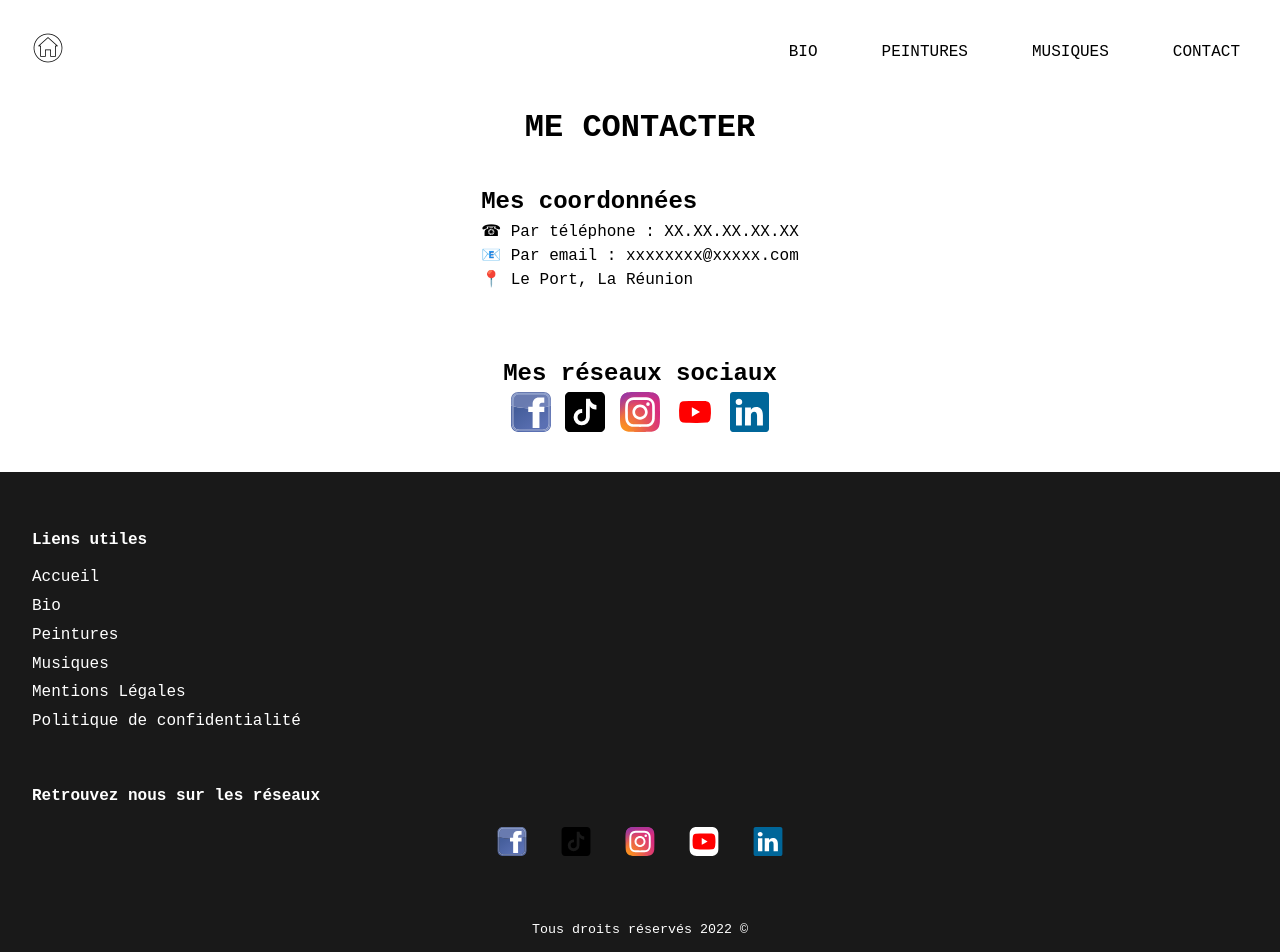
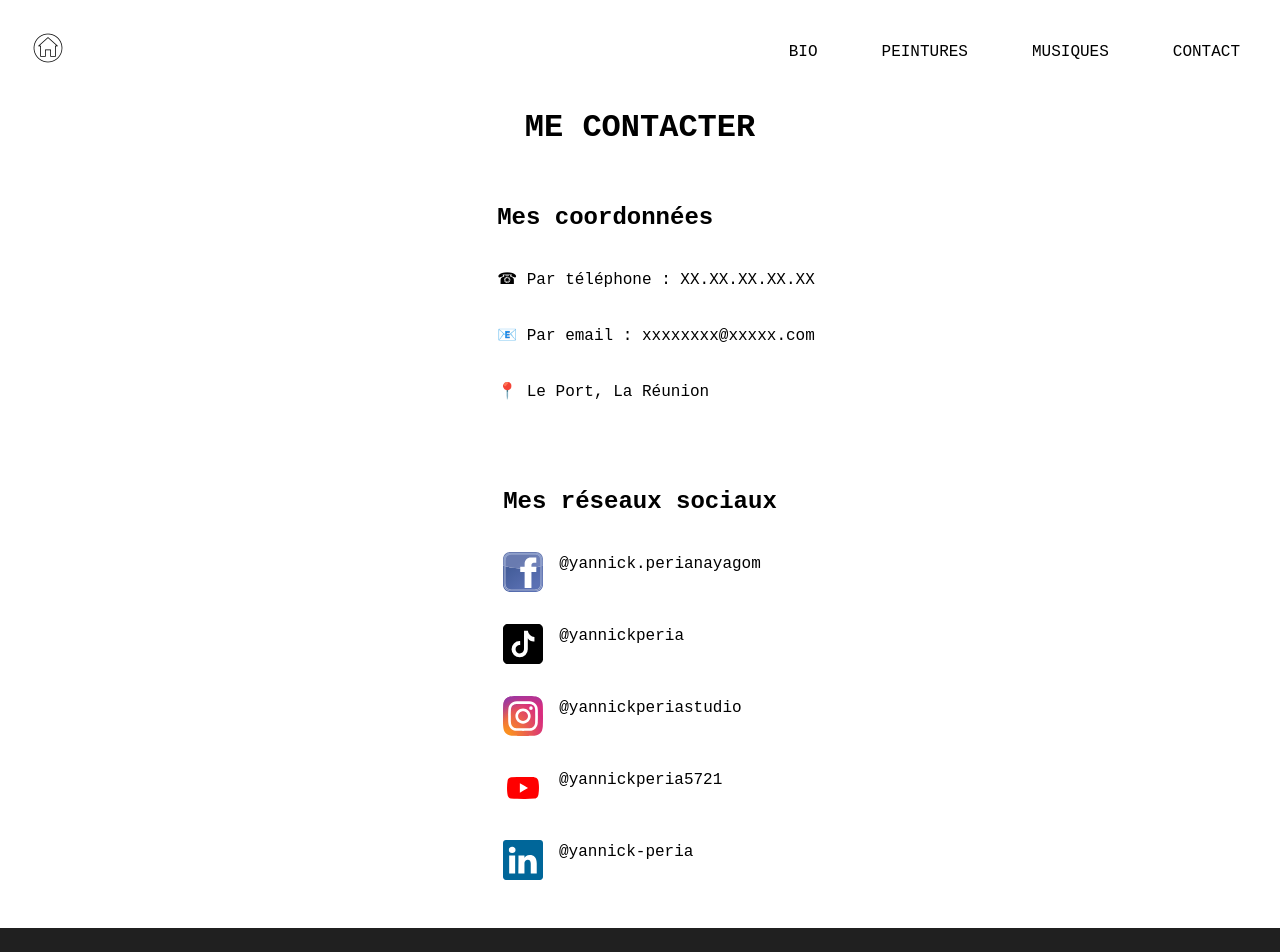
Before and after one commit to TerryGrimoire/Yannick-Peria, a React (Vite) app: page /Contact in a window 1280 px wide. Shown: the top 952 px of the page. Built offline with nearby package versions, Linux system fonts and the light colour scheme; a web font is replaced by a local one.

Commit message:
adding some effect css

```diff
--- a/src/App.css
+++ b/src/App.css
@@ -3,7 +3,7 @@
 :root {
 
   --main-bg-color : #FFFFFF;
-  --secondary-bg-color : #191919;
+  --secondary-bg-color : #202020;
   --third-color : #FEEC04;
   --button-color: #0055FF;
   --grey: rgb(59, 56, 56);
@@ -136,7 +136,9 @@ section {
   left: 0;
   animation: open 0.25s cubic-bezier(0.250, 0.460, 0.450, 0.940) both;
 }
-
+.openBurger * {
+  overflow: hidden;
+}
 @keyframes open {
   0% {
     transform: scale(0);
@@ -185,7 +187,9 @@ height: 2rem;
 }
 
 /********************************************************************* HOME *********************************************************************/
-
+.landing {
+  min-height: 100vh;
+}
 .landing * {
   background-color: transparent;
   overflow: hidden;
@@ -214,15 +218,58 @@ height: 20rem;
 margin-right: -2rem;
 }
 
+.desktop_div {
+  display: flex;
+  flex-direction: column;
+  justify-content: center;
+  align-items: center;
+}
+
 .yannick {
   height: 35vh;
   border-radius: 30% 70% 32% 68% / 69% 30% 70% 31% ;
 }
 
 .about {
-  height: fit-content;
+  position: relative;
+  height: min-content;
+  overflow: hidden;
 }
-.about p {
+
+.about * {
+  z-index: 1;
+  background-color: transparent;
+}
+.about .trace_top {
+  position: absolute;
+  top: -2rem;
+  right: -2rem;
+  height: 15vh;
+  width: 100%;
+  background-color: transparent;
+  background-repeat: no-repeat;
+  background-image: url(./assets/pinceau2.png);
+  background-size: 30vh;
+  background-position: right;
+  z-index: 0;
+}
+
+.about .trace_bottom {
+  position: absolute;
+  transform: rotate(180deg);
+  bottom: -3rem;
+  left: -5rem;
+  height: 15vh;
+  width: 100%;
+  background-color: transparent;
+  background-repeat: no-repeat;
+  background-image: url(./assets/pinceau2.png);
+  background-size: 30vh;
+  background-position: right;
+  z-index: 0;
+}
+
+.about div {
   padding: 0 2rem;
   margin: 2rem 0;
 }
@@ -241,7 +288,30 @@ margin-right: -2rem;
   flex-wrap:wrap ;
   justify-content: center;
   align-items: center;
-  padding: 2rem 0;
+  padding: 5rem 0;
+}
+
+.oeuvres {
+  position: relative;
+  overflow: hidden;
+}
+
+.oeuvres > * {
+  z-index: 1;
+  background-color: transparent;
+}
+
+.oeuvres .trace_bottom {
+  position: absolute;
+  bottom: -0.1rem;
+  height: 25vh;
+  width: 100%;
+  background-color: transparent;
+  background-repeat: no-repeat;
+  background-image: url(./assets/pinceau5.png);
+  background-size: 100%;
+  background-position: right;
+  z-index: 0;
 }
 
 .oeuvre_image {
@@ -288,17 +358,47 @@ margin-right: -2rem;
     opacity: 60%;
   }
 
-.oeuvres, .oeuvres *, .musiques, .musiques *, .freedom, .freedom * {
+.oeuvres, .oeuvres *, .musiques, .musiques *, .freedom, .freedom *{
   overflow: visible;
+}
+
+.oeuvres button {
+  margin-bottom: 3rem;
 }
 .musiques {
   height: 120vh;
+  position: relative;
+}
+
+.musiques > * {
+  z-index: 1;
+  background-color: transparent;
+}
+
+.musiques h3 {
+  margin-top: 5rem;
 }
 .musiques_yt {
   width: 100%;
   padding: 1rem;
   height: 50vh;
   border-radius: 2rem;
+}
+
+
+.musiques .trace_top {
+  position: absolute;
+  top: 0rem;
+  right: 0rem;
+  height: 30vh;
+  width: 100%;
+  background-color: transparent;
+  transform: rotate(180deg);
+  background-repeat: no-repeat;
+  background-image: url(./assets/pinceau5.png);
+  background-size: 100%;
+  background-position: right;
+  z-index: 0;
 }
 
 .freedom {
@@ -370,33 +470,39 @@ margin: 2rem 0;
 .left {
  text-align: left;
  margin: 1rem 0;
- background-image: url(./assets/pinceau1.png);
- background-repeat: no-repeat;
- background-size: 92%;
- background-position: -0% -200%;
- height: 45vh;
 }
 
 .left h3 {
   text-align: left;
-  margin: 1rem 0 2rem;
+  margin: 1rem 0 1rem;
   color: var(--main-bg-color);
+  background-image: url(./assets/pinceau1.png);
+  background-repeat: no-repeat;
+  background-size: 100%;
+  background-position: left center;
+  height: 3rem;
+  display: flex;
+  align-items: flex-end;
+  justify-content: flex-start;
 }
 
 .right {
   text-align: right;
   margin: 1rem 0;
-  background-image: url(./assets/pinceau3.png);
-  background-repeat: no-repeat;
-  background-size: 80%;
-  background-position: 100% -45%;
-  height: 45vh;
 }
 
 .right h3 {
   text-align: right;
-  margin: 1rem 0 2rem;
+  margin: 1rem 0 1rem;
   color: var(--main-bg-color);
+  background-image: url(./assets/pinceau3.png);
+  background-repeat: no-repeat;
+  background-size: 110%;
+  background-position: right center;
+  height: 3rem;
+  display: flex;
+  align-items: flex-start;
+  justify-content: flex-end;
 }
 /********************************************************************* Page Peintures *********************************************************************/
 
@@ -527,17 +633,41 @@ margin: 2rem 0;
 
 /********************************************************************* CONTACT *********************************************************************/
 
+.contact_coord_container {
+  display: flex;
+  flex-direction: column;
+  justify-content: flex-start;
+  align-items: flex-start;
+  width: 100%;
+}
+
+.contact_coord_container * {
+  margin: 1rem 0 1rem 2rem;
+}
+
+.socialMedia_container_contact h2 {
+  margin-bottom: 1rem;
+}
 
 .socialMedia_container_contact {
+  display: flex;
+  flex-direction: column;
+  justify-content: flex-start;
+  align-items: flex-start;
+  text-align: left;
   width: 100%;
+}
+
+.socialMedia_container_contact li a {
   display: flex;
-  justify-content: space-around;
-  align-items: center;
-  text-align: left;
+  justify-content: space-between;
+  align-items: space-between;
+  margin: 1rem 0;
 }
 
 .socialMedia_container_contact img {
   height: 2.5rem;
+  padding: 0 1rem 0 0;
 }
 
 
@@ -572,6 +702,17 @@ margin: 2rem 0;
 
 .socialMedia_container img {
   height: 2.5rem;
+  width: auto;
+}
+
+
+.socialMedia_container .tiktok {
+  width: auto;
+  height: 2rem;
+  padding: 0rem;
+  border-radius: 0.2rem;
+  background: radial-gradient( var(--main-bg-color), var(--secondary-bg-color));
+  box-shadow: #292828 0px 1px 2px, #292828 0px 2px 4px, #292828 0px 2px 4px;
 }
 
 .footer * {
@@ -635,6 +776,17 @@ margin: 2rem 0;
     display: initial;
   }
 
+  h3 {
+    font-size: 2.5rem
+  }
+
+  h4 {
+    font-size: 1.8rem
+  }
+
+  p {
+    font-size: 1rem;
+  }
 /********************************************************************* NAVBAR *********************************************************************/
 .navbar {
   padding: 2rem 0;
@@ -644,4 +796,107 @@ margin: 2rem 0;
 .navbar * {
   padding: 0rem 2rem;
 }
+
+/********************************************************************* HOME *********************************************************************/
+.landing {
+  margin: 0 15vw;
+  display: flex;
+  flex-direction: column;
+  align-items: flex-end;
 }
+.landing * {
+  background-color: transparent;
+  overflow: hidden;
+}
+
+.landing h1 {
+  font-size:10vw;
+  margin: 2rem 0;
+  text-align: right;
+  line-height: 1.2;
+  overflow: visible;
+}
+
+.landing > h2 {
+  font-size: 2rem;
+  color: var(--grey);
+  text-align: right;
+  width: 100%;
+  margin: 2rem 0rem;
+  padding: 0;
+}
+
+.yannick {
+  width: 50vw;
+  height: auto;
+  border-radius: 30% 70% 32% 68% / 69% 30% 70% 31% ;
+}
+
+.about {
+  min-height: 110vh;
+  padding: 2rem 20vw;
+}
+
+.desktop_div {
+ flex-direction: row;
+}
+.button_style {
+  border-radius: 0.25rem;
+  padding: 0.5rem 1rem;
+  background-color: var(--third-color);
+  color: var(--secondary-bg-color);
+  font-weight: bolder;
+  border: none;
+}
+
+.oeuvre_image_container {
+  display: flex;
+  flex-wrap:wrap ;
+  justify-content: center;
+  align-items: center;
+  padding: 2rem 0;
+}
+
+.oeuvre_image {
+  width: 15vw;
+  padding: 1rem 1rem;
+  border-radius: 1.5rem;
+}
+
+.oeuvres_article {
+  padding: 0 2rem;
+}
+.oeuvres, .oeuvres *, .freedom, .freedom * {
+  overflow: visible;
+}
+.musiques {
+  min-height: 160vh;
+  padding: 2rem 20vw;
+  overflow: hidden;
+}
+
+.musiques > * {
+  overflow: hidden;
+}
+.musiques_yt {
+  width: 100%;
+  padding: 1rem;
+  height: 80vh;
+  border-radius: 2rem;
+}
+.oeuvres {
+  min-height: 100vh;
+  padding: 2rem 20vw;
+}
+.freedom {
+  padding: 0 0 2rem;
+}
+
+.freedom_image {
+height: 3rem;
+width: 3rem;
+margin-top: 1.5rem;
+border-radius: 50%;
+border: #3b3a3a 0.25px solid;
+}
+}
--- a/src/components/Footer/Footer.jsx
+++ b/src/components/Footer/Footer.jsx
@@ -3,7 +3,7 @@ import { Link } from "react-router-dom";
 import facebook from "../../assets/facebook.svg";
 import youtube from "../../assets/youtube.svg";
 import linkedin from "../../assets/linkedin.svg";
-import tiktok from "../../assets/tiktok.svg";
+import tiktok from "../../assets/tiktok.png";
 import instagram from "../../assets/instagram.svg";
 
 function Footer() {
@@ -25,6 +25,9 @@ function Footer() {
             <Link to="/Musiques">Musiques</Link>
           </li>
           <li>
+            <Link to="/Contact">Contact</Link>
+          </li>
+          <li>
             <Link to="/Mentions">Mentions Légales</Link>
           </li>
           <li>
@@ -43,7 +46,7 @@ function Footer() {
           </li>
           <li>
             <a href="https://www.tiktok.com/@yannickperia">
-              <img src={tiktok} alt="logo de Tiktok" />
+              <img src={tiktok} alt="logo de Tiktok" className="tiktok" />
             </a>
           </li>
           <li>
--- a/src/components/Home/sections/About.jsx
+++ b/src/components/Home/sections/About.jsx
@@ -4,9 +4,13 @@ import yannick from "../../../assets/yannick.png";
 
 function About() {
   return (
-    <section className="flex-col justify-evenly align-center h100vh dark about">
+    <section className="flex-col justify-evenly align-center dark about">
       <h3>À PROPOS DE YANNICK</h3>
+      <article className="desktop_div">
         <img src={yannick} alt="yannick en portrait" className="yannick" />
+        <article className="flex-col justify-center align-start">
+          <div>
+            <h4>Biographie</h4>
             <p>
               Yannick Peria est né en 1998 au Port où il a effectué toute sa
               scolarité. En 2016, il est admis à l'École Supérieure d'Art de La
@@ -14,11 +18,25 @@ function About() {
               Bruxelles, il revient à La Réunion et obtient son diplôme national
               supérieur d'expression plastique en 2021.
             </p>
+          </div>
+          <div>
+            <h4>Parcours</h4>
+            <p>
+              Yannick a effectué plusieurs résidences sur l'île de La Réunion et
+              obtenu des récompenses pour son travail. Il est actuellement
+              artiste résident à la cité internationale des arts de Paris.
+            </p>
+          </div>
+        </article>
+      </article>
+
       <Link to="/Bio">
         <button type="button" className="button_style">
           En savoir plus
         </button>
       </Link>
+      <div className="trace_top" />
+      <div className="trace_bottom" />
     </section>
   );
 }
--- a/src/components/Home/sections/Musiques.jsx
+++ b/src/components/Home/sections/Musiques.jsx
@@ -27,7 +27,7 @@ function Oueuvres() {
       items: 1,
     },
     1024: {
-      items: 10,
+      items: 1,
     },
   };
   return (
@@ -54,6 +54,7 @@ function Oueuvres() {
           En savoir plus
         </button>
       </Link>
+      <div className="trace_top" />
     </section>
   );
 }
--- a/src/components/Home/sections/Oeuvres.jsx
+++ b/src/components/Home/sections/Oeuvres.jsx
@@ -28,6 +28,7 @@ function Oueuvres() {
           Découvrir LA KOUR
         </button>
       </Link>
+      <div className="trace_bottom" />
     </section>
   );
 }
--- a/src/pages/Contact.jsx
+++ b/src/pages/Contact.jsx
@@ -19,7 +19,7 @@ function Contact({ helmet }) {
       </Helmet>
       <h1>ME CONTACTER</h1>
       <section>
-        <ul>
+        <ul className="contact_coord_container">
           <h2>Mes coordonnées</h2>
           <li>☎ Par téléphone : XX.XX.XX.XX.XX</li>
           <li>📧 Par email : xxxxxxxx@xxxxx.com</li>
@@ -28,31 +28,56 @@ function Contact({ helmet }) {
       </section>
 
       <section>
-        <h2>Mes réseaux sociaux</h2>
         <ul className="socialMedia_container_contact">
+          <h2>Mes réseaux sociaux</h2>
           <li>
-            <a href="https://www.facebook.com/yannick.perianayagom">
+            <a
+              target="_blank"
+              href="https://www.facebook.com/yannick.perianayagom"
+              rel="noreferrer"
+            >
               <img src={facebook} alt="logo de Facebook" />
+              <p>@yannick.perianayagom</p>
             </a>
           </li>
           <li>
-            <a href="https://www.tiktok.com/@yannickperia">
+            <a
+              target="_blank"
+              href="https://www.tiktok.com/@yannickperia"
+              rel="noreferrer"
+            >
               <img src={tiktok} alt="logo de Tiktok" />
+              <p>@yannickperia</p>
             </a>
           </li>
           <li>
-            <a href="https://www.instagram.com/yannickperiastudio/">
+            <a
+              target="_blank"
+              href="https://www.instagram.com/yannickperiastudio/"
+              rel="noreferrer"
+            >
               <img src={instagram} alt="logo de Instagram" />
+              <p>@yannickperiastudio</p>
             </a>
           </li>
           <li>
-            <a href="https://www.youtube.com/channel/UC6uwJULqffrKiihb5H3CmIg">
+            <a
+              target="_blank"
+              href="https://www.youtube.com/channel/UC6uwJULqffrKiihb5H3CmIg"
+              rel="noreferrer"
+            >
               <img src={youtube} alt="logo de Youtube" />
+              <p>@yannickperia5721</p>
             </a>
           </li>
           <li>
-            <a href="https://www.linkedin.com/in/yannick-peria-21253a1b0/">
+            <a
+              target="_blank"
+              href="https://www.linkedin.com/in/yannick-peria-21253a1b0/"
+              rel="noreferrer"
+            >
               <img src={linkedin} alt="logo de Linkedin" />
+              <p>@yannick-peria</p>
             </a>
           </li>
         </ul>
```
Also changed, not shown: src/assets/pinceau5.png (added), src/assets/tiktok.png (added). Lines whose indentation alone changed are shown as unchanged.
